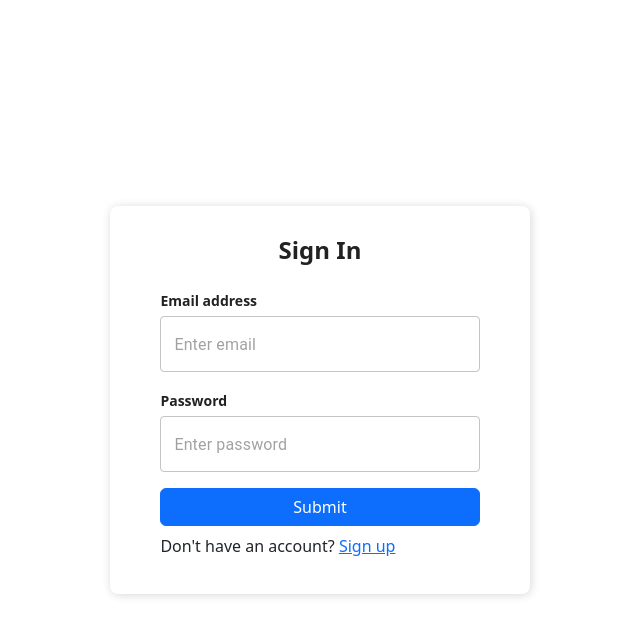
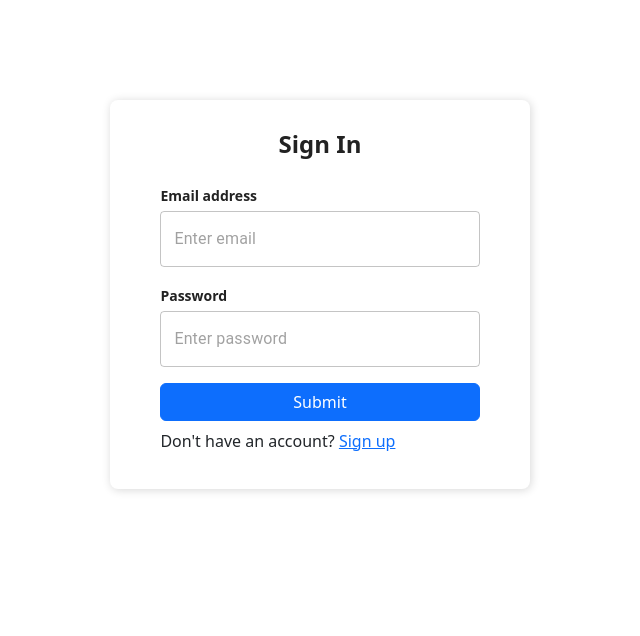
Before and after one commit to Udjiniia/app8client, a React (Create React App) app: page /login in a window 1280 px wide. Shown: the top 636 px of the page, without its empty margins (320-960 px from the left). Built offline with nearby package versions, Linux system fonts and the light colour scheme; no server answers.

Commit message:
form fixed

```diff
--- a/src/App.css
+++ b/src/App.css
@@ -6,8 +6,7 @@
   display: flex;
   justify-content: center;
   align-items: center;
-  width: 100vw;
-  height: 100vh;
+  margin-top: 100px
 }
 
 .Auth-form {
```
